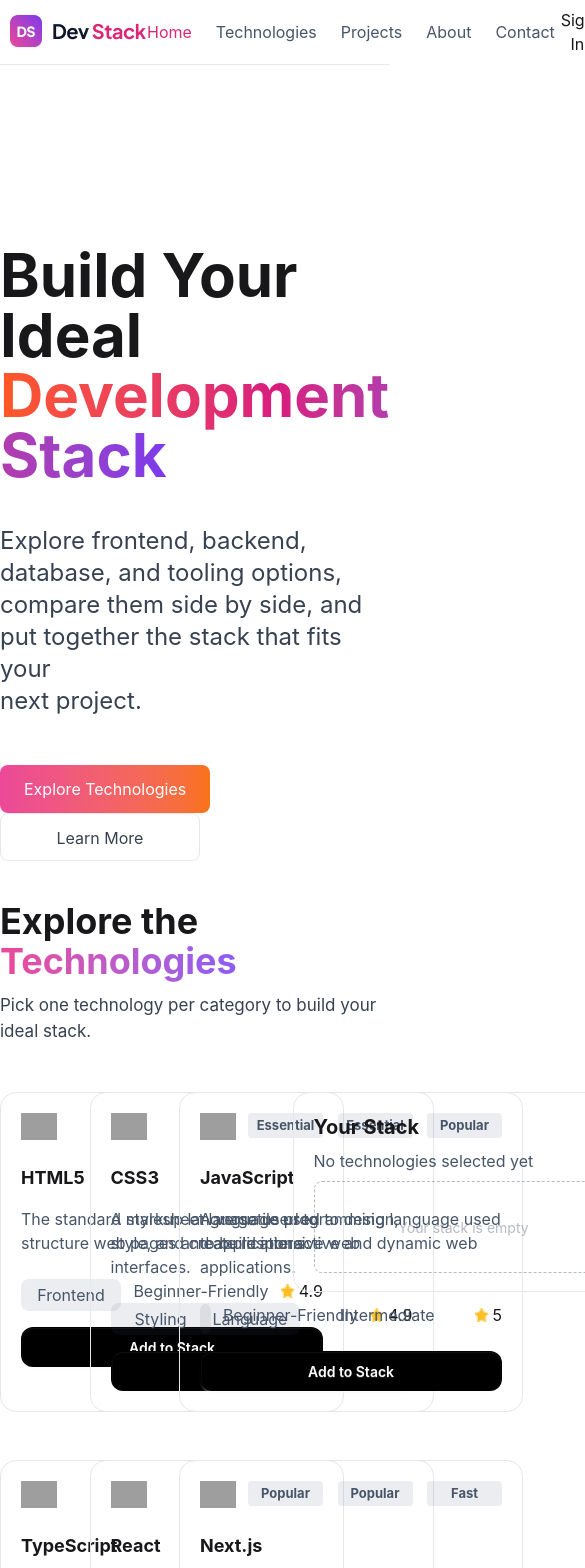
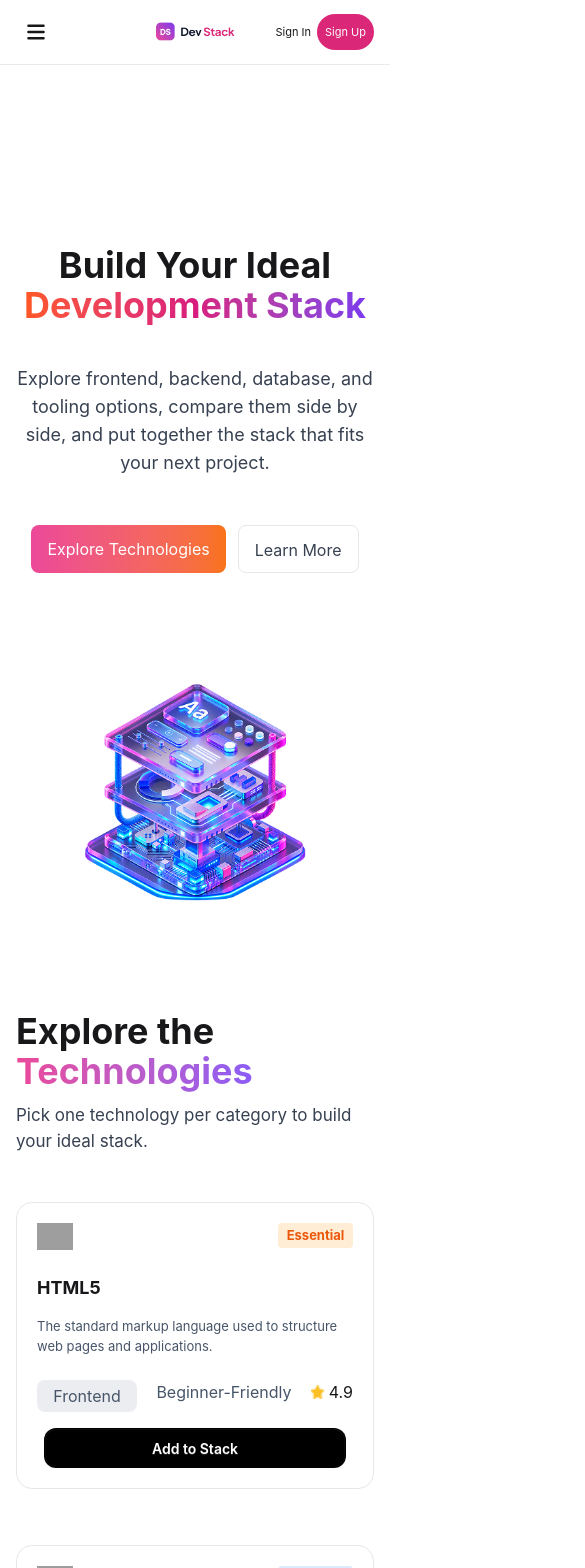
Before and after one commit to mdredoanhasan/Project-DevStack, a React (Vite) app: page / in a window 390 px wide. Shown: the top 1568 px of the page, 585 px wide, since content can reach past the window. Built offline with nearby package versions, Linux system fonts and the light colour scheme; grey boxes are pictures that could not be loaded.

Commit message:
Add responsive

```diff
--- a/public/data.json
+++ b/public/data.json
@@ -7,7 +7,10 @@
     "icon": "https://cdn.jsdelivr.net/gh/devicons/devicon/icons/html5/html5-original.svg",
     "rating": 4.9,
     "difficulty": "Beginner-Friendly",
-    "badge": "Essential"
+    "badge": "Essential",
+    "bgColor":"bg-[#FFEDD5]",
+    "textColor":"text-[#EA580C]"
+
   },
   {
     "id": 2,
@@ -17,7 +20,9 @@
     "icon": "https://cdn.jsdelivr.net/gh/devicons/devicon/icons/css3/css3-original.svg",
     "rating": 4.9,
     "difficulty": "Beginner-Friendly",
-    "badge": "Essential"
+    "badge": "Essential",
+    "bgColor":"bg-blue-100",
+    "textColor":"text-blue-500"
   },
   {
     "id": 3,
@@ -27,7 +32,9 @@
     "icon": "https://cdn.jsdelivr.net/gh/devicons/devicon/icons/javascript/javascript-original.svg",
     "rating": 5.0,
     "difficulty": "Intermediate",
-    "badge": "Popular"
+    "badge": "Popular",
+    "bgColor":"bg-[#FEF3C7]",
+    "textColor":"text-[#D97706]"
   },
   {
     "id": 4,
@@ -37,7 +44,9 @@
     "icon": "https://cdn.jsdelivr.net/gh/devicons/devicon/icons/typescript/typescript-original.svg",
     "rating": 4.9,
     "difficulty": "Intermediate",
-    "badge": "Popular"
+    "badge": "Popular",
+    "bgColor":"bg-blue-100",
+    "textColor":"text-blue-500"
   },
   {
     "id": 5,
@@ -47,7 +56,9 @@
     "icon": "https://cdn.jsdelivr.net/gh/devicons/devicon/icons/react/react-original.svg",
     "rating": 4.9,
     "difficulty": "Intermediate",
-    "badge": "Popular"
+    "badge": "Popular",
+    "bgColor":"bg-[#E0F2FE]",
+    "textColor":"text-[#0EA5E9]"
   },
   {
     "id": 6,
@@ -57,7 +68,9 @@
     "icon": "https://cdn.jsdelivr.net/gh/devicons/devicon/icons/nextjs/nextjs-original.svg",
     "rating": 4.8,
     "difficulty": "Intermediate",
-    "badge": "Fast"
+    "badge": "Fast",
+    "bgColor":" bg-[#475569]/10",
+    "textColor":"text-[#475569]"
   },
   {
     "id": 7,
@@ -67,7 +80,9 @@
     "icon": "https://cdn.jsdelivr.net/gh/devicons/devicon/icons/tailwindcss/tailwindcss-original.svg",
     "rating": 4.8,
     "difficulty": "Beginner-Friendly",
-    "badge": "Popular"
+    "badge": "Popular",
+    "bgColor":"bg-[#E0F2FE]",
+    "textColor":"text-[#0EA5E9]"
   },
   {
     "id": 8,
@@ -77,7 +92,9 @@
     "icon": "https://cdn.jsdelivr.net/gh/devicons/devicon/icons/nodejs/nodejs-original.svg",
     "rating": 4.9,
     "difficulty": "Intermediate",
-    "badge": "Popular"
+    "badge": "Popular",
+    "bgColor":"bg-[#D1FAE5]",
+    "textColor":"text-[#059669]"
   },
   {
     "id": 9,
@@ -87,7 +104,9 @@
     "icon": "https://cdn.jsdelivr.net/gh/devicons/devicon/icons/python/python-original.svg",
     "rating": 4.9,
     "difficulty": "Beginner-Friendly",
-    "badge": "Popular"
+    "badge": "Popular",
+    "bgColor":"bg-blue-100",
+    "textColor":"text-blue-500"
   },
   {
     "id": 10,
@@ -97,7 +116,9 @@
     "icon": "https://cdn.jsdelivr.net/gh/devicons/devicon/icons/mongodb/mongodb-original.svg",
     "rating": 4.7,
     "difficulty": "Intermediate",
-    "badge": "Popular"
+    "badge": "Popular",
+    "bgColor":"bg-[#D1FAE5]",
+    "textColor":"text-[#059669]"
   },
   {
     "id": 11,
@@ -107,7 +128,9 @@
     "icon": "https://cdn.jsdelivr.net/gh/devicons/devicon/icons/postgresql/postgresql-original.svg",
     "rating": 4.9,
     "difficulty": "Intermediate",
-    "badge": "Essential"
+    "badge": "Essential",
+    "bgColor":"bg-blue-100",
+    "textColor":"text-blue-500"
   },
   {
     "id": 12,
@@ -117,7 +140,9 @@
     "icon": "https://cdn.jsdelivr.net/gh/devicons/devicon/icons/git/git-original.svg",
     "rating": 4.9,
     "difficulty": "Beginner-Friendly",
-    "badge": "Essential"
+    "badge": "Essential",
+     "bgColor":"bg-[#FFEDD5]",
+    "textColor":"text-[#EA580C]"
   }
 
 ]
--- a/src/Types/TechnoType.ts
+++ b/src/Types/TechnoType.ts
@@ -7,4 +7,6 @@ export interface TechnoType {
   rating: number;
   difficulty: string;
   badge: string;
+  bgColor: string
+  textColor: string
 }
--- a/src/component/Banner.tsx
+++ b/src/component/Banner.tsx
@@ -2,9 +2,9 @@ import bannerLogo from "../assets/banner-stack.png";
 
 export default function Banner() {
   return (
-    <section className="flex container mx-auto pt-10 pb-10 ">
+    <section className="container mx-auto flex flex-col items-center px-4 pb-10 pt-10 text-center lg:flex-row lg:items-start lg:px-0 lg:text-left">
       <div>
-        <h1 className="text-6xl font-bold mb-10">
+        <h1 className="mb-10 text-4xl font-bold sm:text-6xl">
           Build Your Ideal
           <br />{" "}
           <span className="bg-linear-to-r from-[#FF5722] via-[#D81B7E] to-[#7C3AED] bg-clip-text text-transparent">
@@ -12,24 +12,30 @@ export default function Banner() {
           </span>
         </h1>
 
-        <p className="text-2xl mb-12 text-[#374151]">
-          Explore frontend, backend, database, and tooling options, <br />
+        <p className="mb-12 text-lg text-[#374151] sm:text-2xl">
+          Explore frontend, backend, database, and tooling options,{" "}
+          <br className="hidden sm:block" />
           compare them side by side, and put together the stack that fits your{" "}
-          <br />
           next project.
         </p>
 
-        <button className="bg-linear-to-r from-[#EC4899] to-[#F97316] text-white px-6 py-3 rounded-lg mr-3">
-          Explore Technologies
-        </button>
+        <div className="flex justify-center gap-3">
+          <button className="rounded-lg bg-linear-to-r from-[#EC4899] to-[#F97316] px-4 py-3 text-white sm:px-6">
+            Explore Technologies
+          </button>
 
-        <button className="w-50 h-12 border border-gray-200 rounded-lg py-3 text-[#374151] bg-white">
-          Learn More
-        </button>
+          <button className="h-12 rounded-lg border border-gray-200 bg-white px-4 py-3 text-[#374151] sm:w-50">
+            Learn More
+          </button>
+        </div>
       </div>
 
-      <div className="ml-50 flex justify-start items-start -mt-28 ">
-        <img src={bannerLogo} className="w-170" ></img>
+      <div className="mt-10 flex justify-center lg:ml-50 lg:-mt-28 lg:justify-start">
+        <img
+          src={bannerLogo}
+          className="w-full max-w-170 lg:w-170"
+          alt="Development stack"
+        />
       </div>
     </section>
   );
--- a/src/component/Footer.tsx
+++ b/src/component/Footer.tsx
@@ -2,48 +2,52 @@ import footerLogo from "../assets/logo-text.png";
 
 const Footer = () => {
   return (
-    <footer className="border-t border-t-gray-500/15 mb-15 mt-20">
-      <div className="flex container mx-auto mt-10 justify-between  ">
+    <footer className="border-t border-t-gray-500/15 mb-10 mt-20">
+      <div className="container mx-auto mt-10 flex justify-between px-4 text-center lg:px-0 lg:text-left">
         <div>
-          <img src={footerLogo} />
+          <img
+            src={footerLogo}
+            className="mx-auto lg:mx-0"
+            alt="Dev Stack logo"
+          />
           <p className="text-[#64748B] mt-3 mb-10">
             Curated tools, technologies, and resources for developers building
-            <br />
+            <br className="hidden sm:block" />
             modern software.
           </p>
-          <ul className="flex gap-5 text-[#475569] font-semibold">
+          <ul className="flex justify-center gap-5 font-semibold text-[#475569] lg:justify-start">
             <li>GitHub</li>
             <li>Twitter</li>
             <li>LinkedIn</li>
           </ul>
         </div>
-        <div>
+        <div className="hidden lg:block">
           <h1 className="font-bold mb-4 ">PRODUCT</h1>
-          <div className=" text-[#475569] ">
+          <div className="text-[#475569]">
             <p>Home</p>
             <p className="mt-2 mb-2">Technologies</p>
             <p>Projects</p>
           </div>
         </div>
-        <div>
+        <div className="hidden lg:block">
           <h1 className="font-bold mb-4 ">COMPANY</h1>
-          <div className=" text-[#475569]">
+          <div className="text-[#475569]">
             <p>About</p>
             <p className="mt-2 mb-2">Contact</p>
             <p>Careers</p>
           </div>
         </div>
-        <div>
+        <div className="hidden lg:block">
           <h1 className="font-bold mb-4 ">LEGAL</h1>
-          <div className=" text-[#475569] ">
+          <div className="text-[#475569]">
             <p className="mt-2 mb-2">Privacy Popcy</p>
             <p>Terms of Service</p>
           </div>
         </div>
       </div>
-      <div className="container mx-auto flex justify-between mt-20 border-t border-t-gray-500/15 pt-10 text-[#475569]/55 text-[15px]">
-        <p> © {new Date().getFullYear()} - Dev Stack. All rights reserved.</p>
-        <ul className="flex gap-3 ">
+      <div className="container mx-auto mt-20 flex flex-col items-center justify-between gap-3 border-t border-t-gray-500/15 px-4 pt-10 text-center text-[15px] text-[#475569]/55 lg:flex-row lg:px-0">
+        <p>© {new Date().getFullYear()} - Dev Stack. All rights reserved.</p>
+        <ul className="flex gap-3">
           <li>Privacy</li>
           <li>Terms</li>
         </ul>
--- a/src/component/NavBar.tsx
+++ b/src/component/NavBar.tsx
@@ -1,12 +1,24 @@
 import navLogo from "../assets/logo-text.png";
+import { FaBars } from "react-icons/fa6";
 
 export default function NavBar() {
   return (
-    <nav className="sticky top-0 z-50 w-full bg-white  border-b border-b-gray-500/15 mb-35">
-      <div className="  navbar justify-between container mx-auto">
-        <img src={navLogo} alt="Nav Logo" />
+    <nav className="sticky top-0 z-50 mb-35 w-full border-b border-b-gray-500/15 bg-white">
+      <div className="container mx-auto grid grid-cols-3 items-center px-4 py-3 lg:px-0">
+        <button
+          className="btn btn-ghost btn-square col-start-1 row-start-1 justify-self-start lg:hidden"
+          aria-label="Open menu"
+        >
+          <FaBars className="text-xl" />
+        </button>
 
-        <ul className="flex gap-6 text-[#475569]">
+        <img
+          src={navLogo}
+          alt="Nav Logo"
+          className="col-start-2 row-start-1 w-20 justify-self-center sm:w-24 lg:col-start-1 lg:w-auto lg:justify-self-start"
+        />
+
+        <ul className="col-start-2 row-start-1 hidden justify-self-center gap-6 text-[#475569] lg:flex">
           <li>
             <span className="text-[#DB2777]">Home</span>
           </li>
@@ -15,9 +27,9 @@ export default function NavBar() {
           <li>About</li>
           <li>Contact</li>
         </ul>
-        <div className="flex gap-4">
-          <button>Sign In</button>
-          <button className="text-[rgb(252,252,252)] bg-[#DB2777] w-23.75 h-10 rounded-3xl">
+        <div className="col-start-3 row-start-1 flex justify-self-end gap-1 text-[11px] whitespace-nowrap lg:gap-4 lg:text-base">
+          <button className="px-0.5 lg:px-0">Sign In</button>
+          <button className="h-9 rounded-3xl bg-[#DB2777] px-2 text-[rgb(252,252,252)] lg:h-10 lg:w-23.75 lg:px-3">
             Sign Up
           </button>
         </div>
--- a/src/component/Technology/AddStack.tsx
+++ b/src/component/Technology/AddStack.tsx
@@ -1,9 +1,58 @@
-const AddStack = () => {
+import type { TechnoType } from "../../Types/TechnoType";
+import { FaXmark } from "react-icons/fa6";
+
+interface AddStackProps {
+  stack: { techno: TechnoType; idx: number }[];
+  onRemove: (idx: number) => void;
+  onRemoveAll: () => void;
+}
+
+const AddStack = ({ stack, onRemove, onRemoveAll }: AddStackProps) => {
   return (
     <div>
       <h1 className="font-bold text-xl">Your Stack</h1>
-      <p className=" text-[#475569] mt-2 mb-2" >No technologies selected yet</p>
-      <p className="badge badge-neutral badge-dash text-[#475569]/40 w-75 h-23">Your stack is empty</p>
+
+      {stack.length === 0 ? (
+        <>
+          <p className="text-[#475569] mt-2 mb-2">No technologies selected yet</p>
+          <p className="badge badge-neutral badge-dash text-[#475569]/40 w-75 h-23">
+            Your stack is empty
+          </p>
+        </>
+      ) : (
+        <>
+          <p className="text-[#475569] mt-2 mb-2">
+            {stack.length} Technology Selected
+          </p>
+
+          <div className="flex flex-col gap-2 mb-4">
+            {stack.map(({ techno, idx }) => (
+              <div
+                key={idx}
+                className="flex items-center justify-between border border-gray-200 rounded-lg p-2"
+              >
+                <div className="flex items-center gap-2">
+                  <img src={techno.icon} className="w-6 h-6" alt={techno.name} />
+                  <div>
+                    <p className="font-semibold text-sm">{techno.name}</p>
+                    <p className="text-xs text-[#475569]">{techno.category}</p>
+                  </div>
+                </div>
+                <button onClick={() => onRemove(idx)}>
+                  <FaXmark className="text-[#475569]" />
+                </button>
+              </div>
+            ))}
+          </div>
+
+          <button
+            onClick={onRemoveAll}
+            className="btn btn-outline text-red-500 border-red-300 w-full rounded-lg"
+          >
+            Remove All
+          </button>
+        </>
+      )}
     </div>
   );
 };
--- a/src/component/Technology/AllTechno.tsx
+++ b/src/component/Technology/AllTechno.tsx
@@ -1,21 +1,49 @@
-
+import { useState } from "react";
 import type { TechnoType } from "../../Types/TechnoType";
 
 import AddStack from "./AddStack";
 import TechnoCard from "./TechnoCard";
 
 const AllTechno = ({ technology }: { technology: TechnoType[] }) => {
+  const [stack, setStack] = useState<{ techno: TechnoType; idx: number }[]>([]);
+
+  const handleAddToStack = (techno: TechnoType, idx: number) => {
+    const alreadyAdded = stack.some((item) => item.idx === idx);
+    if (alreadyAdded) return;
+
+    setStack((prev) => [...prev, { techno, idx }]);
+  };
+
+  const handleRemoveFromStack = (idx: number) => {
+    setStack((prev) => prev.filter((item) => item.idx !== idx));
+  };
+
+  const handleRemoveAll = () => {
+    setStack([]);
+  };
 
   return (
-    <div className="grid grid-cols-4">
-      <div className=" grid grid-cols-3 col-span-3 mr-6">
-        {technology.map((techno:TechnoType,idx:number) => {
-          return <TechnoCard key={idx} techno={techno} />;
+    <div className="grid grid-cols-1 gap-6 lg:grid-cols-4">
+      <div className="grid grid-cols-1 gap-2 lg:col-span-3 lg:mr-6 lg:grid-cols-3">
+        {technology.map((techno: TechnoType, idx: number) => {
+          const isInStack = stack.some((item) => item.idx === idx);
+          return (
+            <TechnoCard
+              key={idx}
+              techno={techno}
+              isInStack={isInStack}
+              onAddToStack={() => handleAddToStack(techno, idx)}
+            />
+          );
         })}
       </div>
 
-      <div className="col-span-1 border  border-gray-200 rounded-2xl p-5 mb-12 w-86 h-50">
-        <AddStack />
+      <div className="col-span-1 mb-12 min-h-50 w-full self-start rounded-2xl border border-gray-200 p-5 lg:w-86">
+        <AddStack
+          stack={stack}
+          onRemove={handleRemoveFromStack}
+          onRemoveAll={handleRemoveAll}
+        />
       </div>
     </div>
   );
--- a/src/component/Technology/TechnoCard.tsx
+++ b/src/component/Technology/TechnoCard.tsx
@@ -1,46 +1,55 @@
-import { useState } from "react";
+import type { TechnoType } from "../../Types/TechnoType";
 import star from "../../assets/star.png";
-import type { TechnoType } from "../../Types/TechnoType";
 import { FaCheck } from "react-icons/fa6";
-import {toast} from "react-toastify"
+import { toast } from "react-toastify";
 
-const TechnoCard = ({ techno }: { techno: TechnoType }) => {
-  const [isStack, setIsStack] = useState(false);
+interface TechnoCardProps {
+  techno: TechnoType;
+  isInStack: boolean;
+  onAddToStack: () => void;
+}
 
+const TechnoCard = ({ techno, isInStack, onAddToStack }: TechnoCardProps) => {
   const handleClick = () => {
-      setIsStack(true);
-      toast(`${techno.name} Successfully added `)
+    if (isInStack) return;
+    onAddToStack();
+    toast(`${techno.name} Successfully added`);
+  };
 
-  };
   return (
-    <div className=" border  border-gray-200 rounded-2xl p-5 mb-12 w-86 ">
+    <div className="mb-12 w-full rounded-2xl border border-gray-200 p-5 lg:w-86">
       <figure className="flex justify-between">
         <img src={techno.icon} className="w-9 mb-6" alt="Technology Icon" />
-        <button className=" text-[13px] w-18.75 h-6.25 font-bold bg-[#475569]/10 rounded-sm text-[#475569]">
-          {" "}
-          {techno.badge}{" "}
+        <button
+          className={`text-[13px] w-18.75 h-6.25 font-bold ${techno.bgColor} rounded-sm ${techno.textColor}`}
+        >
+          {techno.badge}
         </button>
       </figure>
       <h2 className="card-title mb-4 font-bold">{techno.name}</h2>
-      <p className="mb-6 text-[#475569]">{techno.description}</p>
+      <p className="mb-6 text-[#475569] text-[13px]">{techno.description}</p>
 
-      <div className="flex justify-between  mb-4">
+      <div className="flex justify-between mb-4">
         <button className="w-25 h-8 bg-[#475569]/10 rounded-lg text-[#475569]">
           {techno.category}
         </button>
         <p className="text-[#475569]">{techno.difficulty}</p>
-        <div className="flex ">
-          <img src={star} className="w-3.5 h-3.5 mt-1.25 mr-1"></img>
+        <div className="flex">
+          <img src={star} className="w-3.5 h-3.5 mt-1.25 mr-1" />
           <p>{techno.rating}</p>
         </div>
       </div>
 
-      <div className=" flex justify-center">
+      <div className="flex justify-center">
         <button
-          className={`btn  rounded-xl w-75.5  ${isStack ? " text-pink-500 border-transparent bg-pink-200/40 " : "bg-black text-white border-transparent"}`}
+          className={`btn rounded-xl w-75.5 ${
+            isInStack
+              ? " text-pink-500 border-transparent bg-pink-200/40 "
+              : "bg-black text-white border-transparent"
+          }`}
           onClick={handleClick}
         >
-          {isStack ? (
+          {isInStack ? (
             <>
               <FaCheck /> Added to Stack
             </>
@@ -48,8 +57,7 @@ const TechnoCard = ({ techno }: { techno: TechnoType }) => {
             "Add to Stack"
           )}
         </button>
-          </div>
-
+      </div>
     </div>
   );
 };
--- a/src/component/Technology/Technologies.tsx
+++ b/src/component/Technology/Technologies.tsx
@@ -9,10 +9,17 @@ interface TechnologiesProps {
 export default function Technologies({ technoPromise }: TechnologiesProps) {
   const technology = use(technoPromise);
   return (
-    <div className="container mx-auto">
-      <h1 className="text-4xl font-bold mb-3">Explore the <span className="bg-linear-to-r from-[#EC4899] to-[#8B5CF6] bg-clip-text text-transparent">Technologies</span></h1>
-      <p className="text-[17px] text-[#374151] mb-12">Pick one technology per category to build your ideal stack.</p>
-      <AllTechno  technology={technology} />
+    <div className="container mx-auto px-4 lg:px-0">
+      <h1 className="mb-3 text-4xl font-bold">
+        Explore the{" "}
+        <span className="bg-linear-to-r from-[#EC4899] to-[#8B5CF6] bg-clip-text text-transparent">
+          Technologies
+        </span>
+      </h1>
+      <p className="mb-12 text-[17px] text-[#374151]">
+        Pick one technology per category to build your ideal stack.
+      </p>
+      <AllTechno technology={technology} />
     </div>
   );
 }
```
